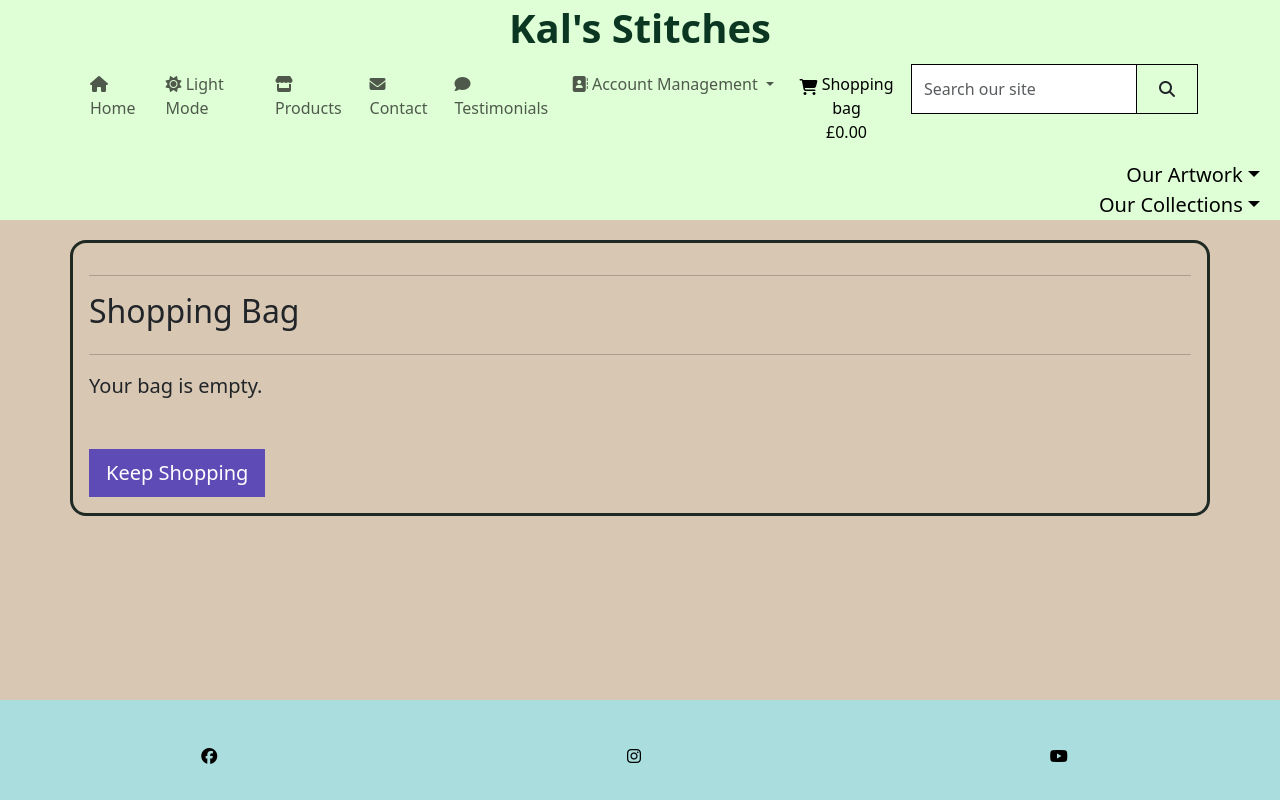
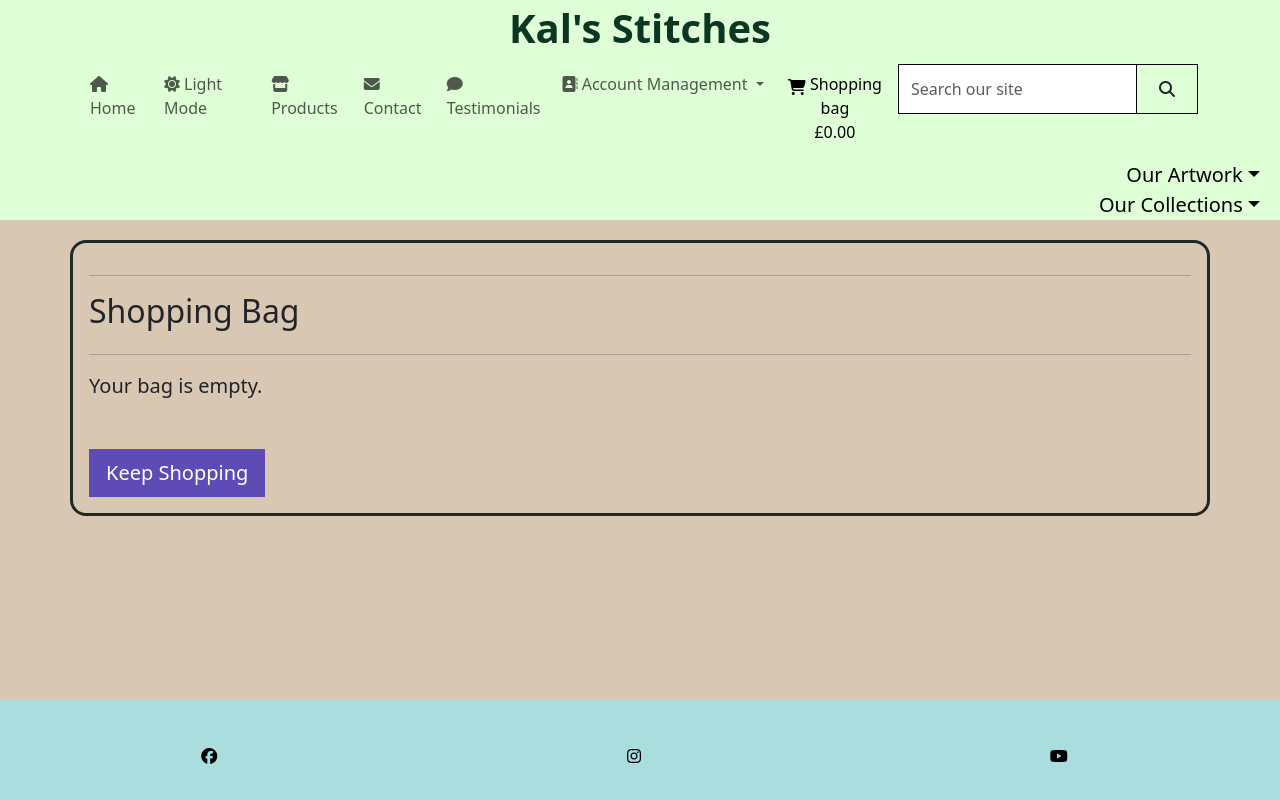
Before and after one commit to ccornfield/kals_stitches, a Django app: page /bag/ in a window 1280 px wide. Run offline with Django 3.2, Linux system fonts and the light colour scheme; some libraries are stand-ins or nearby versions.

Commit message:
updt: Improved responsiveness for the navbar on both mobile and desktop.

```diff
--- a/static/css/base.css
+++ b/static/css/base.css
@@ -131,3 +131,11 @@ padding-left: 15px;
 .testimony-link{
   text-decoration: none;
 }
+
+.mobile-nav{
+  display: inline;
+}
+
+.search-bar{
+  min-width: 300px;
+}
--- a/templates/base.html
+++ b/templates/base.html
@@ -50,7 +50,7 @@
           </div>
         </div>
         <div class="container">
-          <nav class="navbar navbar-expand-lg d-flex justify-content-center">
+          <nav class="navbar navbar-expand-md d-flex justify-content-center">
               <div class="collapse navbar-collapse justify-content-center" id="navbarSupportedContent">
                 <ul class="navbar-nav me-auto mb-2 mb-lg-0">
                   <li class="nav-item">
@@ -114,7 +114,7 @@
                     </a>
                   </li>
                   <li>
-                    <form class="d-flex" method="GET" action="{% url 'products' %}">
+                    <form class="d-flex search-bar" method="GET" action="{% url 'products' %}">
                       <div class="input-group w-100">
                           <input class="form-control border border-black rounded-0" type="text" name="q" placeholder="Search our site">
                           <div class="input-group-append">
--- a/templates/includes/mobile_header.html
+++ b/templates/includes/mobile_header.html
@@ -1,4 +1,4 @@
-<nav class="navbar mobile-nav d-lg-none d-flex justify-content-start">
+<nav class="navbar mobile-nav d-md-none d-flex justify-content-start ml-3">
     <div class="container">
       <button class="navbar-toggler" type="button" data-toggle="collapse" data-target="#mobile-nav" aria-controls="mobile-nav" aria-expanded="false" aria-label="Toggle navigation">
         <span class="navbar-toggler-icon"></span>
```
Also changed, not shown: db.sqlite3.
